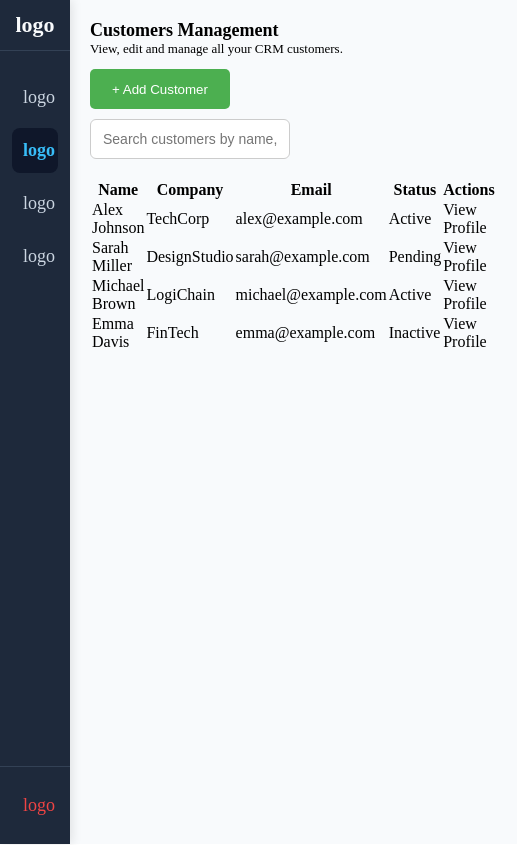
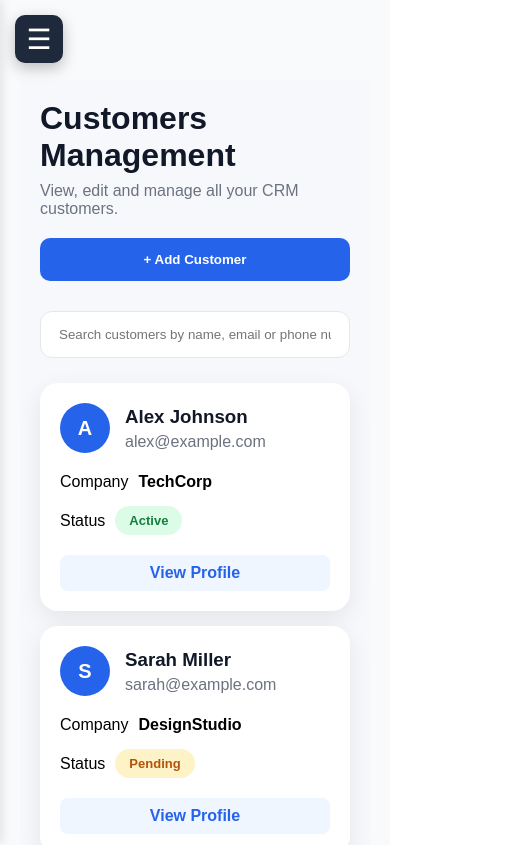
Before and after one commit to benjamin-dreje/Crm-System, a Next.js app in the folder frontend/: page /crm/customers in a window 390 px wide. Shown: the top 845 px of the page, 517 px wide, since content can reach past the window. Built offline with nearby package versions, Linux system fonts and the light colour scheme.

Commit message:
desing+seed

```diff
--- a/frontend/src/app/crm/component/navbar/page.js
+++ b/frontend/src/app/crm/component/navbar/page.js
@@ -1,34 +1,47 @@
 "use client";
 
+import { useState } from "react";
 import Link from "next/link";
 import { usePathname } from "next/navigation";
-import "./sidebar.css"; // טעינת ה-CSS הרגיל מאותה תיקייה
-import { useRouter } from "next/navigation";
+import "./sidebar.css";
 import { authUtils } from "../../../../utils/auth";
 
 export default function Navbar() {
   const pathname = usePathname();
-  const router = useRouter();
+  const [isOpen, setIsOpen] = useState(false);
 
   const handleLogout = async () => {
+    setIsOpen(false);
     await authUtils.clearToken();
-
-    // עושה רענון קשיח ומעביר לדף לוגין - מנקה את הזיכרון של הדפדפן לגמרי
     window.location.href = "/login";
   };
+
   return (
-    <div className="sidebar-container">
-      {/* Logo/Brand Section */}
+    <>
+      {/* Hamburger Button - Mobile Only */}
+      <button className="hamburger-btn" onClick={() => setIsOpen(!isOpen)}>
+        ☰
+      </button>
+
+      {/* Dark Overlay */}
+      {isOpen && (
+        <div className="sidebar-overlay" onClick={() => setIsOpen(false)} />
+      )}
+
+      {/* Sidebar */}
+      <div className={`sidebar-container ${isOpen ? "open" : ""}`}>
+        {/* Logo */}
         <div className="sidebar-brand">
           <span className="brand-icon">logo</span>
           <span>CRM System</span>
         </div>
 
-      {/* Navigation Links */}
+        {/* Navigation */}
         <ul className="sidebar-menu">
           <li>
             <Link
               href="/crm"
+              onClick={() => setIsOpen(false)}
               className={`menu-link ${pathname === "/crm" ? "active" : ""}`}
             >
               <span className="link-icon">logo</span>
@@ -39,7 +52,10 @@ export default function Navbar() {
           <li>
             <Link
               href="/crm/customers"
-            className={`menu-link ${pathname === "/crm/customers" ? "active" : ""}`}
+              onClick={() => setIsOpen(false)}
+              className={`menu-link ${
+                pathname === "/crm/customers" ? "active" : ""
+              }`}
             >
               <span className="link-icon">logo</span>
               <span>Customers</span>
@@ -49,17 +65,23 @@ export default function Navbar() {
           <li>
             <Link
               href="/crm/profile"
-            className={`menu-link ${pathname === "/crm/profile" ? "active" : ""}`}
+              onClick={() => setIsOpen(false)}
+              className={`menu-link ${
+                pathname === "/crm/profile" ? "active" : ""
+              }`}
             >
               <span className="link-icon">logo</span>
-            <span>profile</span>
+              <span>Profile</span>
             </Link>
           </li>
 
           <li>
             <Link
               href="/crm/settings"
-            className={`menu-link ${pathname === "/crm/settings" ? "active" : ""}`}
+              onClick={() => setIsOpen(false)}
+              className={`menu-link ${
+                pathname === "/crm/settings" ? "active" : ""
+              }`}
             >
               <span className="link-icon">logo</span>
               <span>Settings</span>
@@ -67,7 +89,7 @@ export default function Navbar() {
           </li>
         </ul>
 
-      {/* Footer Section */}
+        {/* Footer */}
         <div className="sidebar-footer">
           <Link href="/login" className="logout-link" onClick={handleLogout}>
             <span className="link-icon">logo</span>
@@ -75,5 +97,6 @@ export default function Navbar() {
           </Link>
         </div>
       </div>
+    </>
   );
 }
--- a/frontend/src/app/crm/component/navbar/sidebar.css
+++ b/frontend/src/app/crm/component/navbar/sidebar.css
@@ -94,19 +94,66 @@
 }
 
 /* Responsive UI */
+/* ===========================
+   Mobile Hamburger Menu
+=========================== */
+
+.hamburger-btn {
+  display: none;
+}
+
+.sidebar-overlay {
+  display: none;
+}
+
 @media (max-width: 768px) {
+  .hamburger-btn {
+    display: flex;
+    justify-content: center;
+    align-items: center;
+    position: fixed;
+    top: 15px;
+    left: 15px;
+    width: 48px;
+    height: 48px;
+    border: none;
+    border-radius: 10px;
+    background: #1e293b;
+    color: #fff;
+    font-size: 28px;
+    cursor: pointer;
+    z-index: 1001;
+    box-shadow: 0 5px 15px rgba(0, 0, 0, 0.25);
+  }
+
+  .sidebar-overlay {
+    display: block;
+    position: fixed;
+    inset: 0;
+    background: rgba(0, 0, 0, 0.45);
+    z-index: 999;
+  }
+
   .sidebar-container {
-    width: 70px;
+    width: 260px;
+    transform: translateX(-100%);
+    transition: transform 0.3s ease;
+    z-index: 1000;
   }
+
+  .sidebar-container.open {
+    transform: translateX(0);
+  }
+
+  .sidebar-brand,
+  .sidebar-menu .menu-link,
+  .sidebar-footer .logout-link {
+    justify-content: flex-start;
+  }
+
   .sidebar-brand span:last-child,
   .sidebar-menu .menu-link span:last-child,
   .sidebar-footer .logout-link span:last-child {
-    display: none; /* מסתיר את הטקסט במובייל, משאיר רק אייקון */
-  }
-  .sidebar-brand,
-  .sidebar-menu .menu-link,
-  .sidebar-footer .logout-link {
-    justify-content: center;
-    padding: 12px;
+    display: inline;
   }
 }
--- a/frontend/src/app/crm/customers/customers.css
+++ b/frontend/src/app/crm/customers/customers.css
@@ -1,92 +1,218 @@
-* {
-  padding: 0;
-  margin: 0;
-  box-sizing: border-box;
+.customers-page {
+  background: #f7f8fc;
+  min-height: 100vh;
+  font-family: Arial, Helvetica, sans-serif;
 }
 
-.customers-page {
-  width: 100%;
-  overflow-x: hidden;
-}
+/* Header */
 
-/* HEADER */
 .page-header {
   display: flex;
   justify-content: space-between;
   align-items: center;
-  gap: 12px;
-  padding-bottom: 10px;
+  margin-bottom: 30px;
 }
 
+.page-header h1 {
+  margin: 0;
+  font-size: 32px;
+  font-weight: 700;
+  color: #111827;
+}
+
+.page-header p {
+  margin-top: 8px;
+  color: #6b7280;
+}
+
+/* Add Button */
+
 .btn-add {
-  height: 40px;
-  min-width: 120px;
-  background-color: #4caf50;
+  background: #2563eb;
   color: white;
   border: none;
-  border-radius: 5px;
+  padding: 14px 24px;
+  border-radius: 10px;
   cursor: pointer;
+  font-weight: 600;
 }
 
-.btn-add:hover {
-  background-color: #45a049;
-  transition: 0.3s;
-  transform: translateY(-1px);
-}
+/* Search */
 
-/* SEARCH */
 .search-container {
-  display: flex;
-  padding-bottom: 20px;
-  width: 100%;
+  margin-bottom: 25px;
 }
 
 .search-input {
   width: 100%;
-  max-width: 500px;
-  height: 42px;
-
-  padding: 0 12px;
-  border: 1px solid #ccc;
-  border-radius: 8px;
-
-  font-size: 15px;
+  padding: 15px 18px;
+  border: 1px solid #e5e7eb;
+  border-radius: 12px;
   outline: none;
 }
 
-/* 🔥 RESPONSIVE */
-@media (max-width: 600px) {
+/* Desktop Table */
+
+.table-container {
+  background: white;
+  border-radius: 16px;
+  overflow: hidden;
+  box-shadow: 0 8px 24px rgba(0, 0, 0, 0.05);
+}
+
+.customers-table {
+  width: 100%;
+  border-collapse: collapse;
+}
+
+.customers-table th {
+  padding: 18px;
+  text-align: left;
+  background: #f9fafb;
+  color: #6b7280;
+}
+
+.customers-table td {
+  padding: 18px;
+  border-top: 1px solid #f1f5f9;
+}
+
+.customer-name {
+  font-weight: 600;
+}
+
+/* Status */
+
+.status-badge {
+  padding: 7px 14px;
+  border-radius: 20px;
+  font-size: 13px;
+  font-weight: 600;
+}
+
+.status-badge.active {
+  background: #dcfce7;
+  color: #15803d;
+}
+
+.status-badge.pending {
+  background: #fef3c7;
+  color: #b45309;
+}
+
+.status-badge.inactive {
+  background: #fee2e2;
+  color: #b91c1c;
+}
+
+/* View Button */
+
+.btn-view {
+  display: inline-block;
+  padding: 9px 18px;
+  border-radius: 8px;
+  background: #eff6ff;
+  color: #2563eb;
+  text-decoration: none;
+  font-weight: 600;
+}
+
+.btn-view:hover {
+  background: #2563eb;
+  color: white;
+}
+
+/* Mobile Cards hidden by default */
+
+.customers-cards {
+  display: none;
+}
+
+/* ===================
+      MOBILE
+=================== */
+
+@media (max-width: 900px) {
+  .customers-page {
+    padding: 20px;
+  }
+
   .page-header {
     flex-direction: column;
     align-items: flex-start;
+    gap: 20px;
   }
 
   .btn-add {
-    width: 140px;
+    width: 100%;
   }
 
-  .search-input {
-    max-width: 100%;
+  /* Hide table */
+
+  .table-container {
+    display: none;
+  }
+
+  /* Show cards */
+
+  .customers-cards {
+    display: flex;
+    flex-direction: column;
+    gap: 15px;
+  }
+
+  .customer-card {
+    background: white;
+    padding: 20px;
+    border-radius: 18px;
+    box-shadow: 0 8px 25px rgba(0, 0, 0, 0.08);
+  }
+
+  .customer-card-header {
+    display: flex;
+    align-items: center;
+    gap: 15px;
+    margin-bottom: 20px;
+  }
+
+  .avatar {
+    width: 50px;
+    height: 50px;
+    border-radius: 50%;
+    background: #2563eb;
+    color: white;
+    display: flex;
+    justify-content: center;
+    align-items: center;
+    font-size: 20px;
+    font-weight: bold;
+  }
+
+  .customer-card-header h3 {
+    margin: 0;
+    color: #111827;
+  }
+
+  .customer-card-header p {
+    margin-top: 5px;
+    color: #6b7280;
+  }
+
+  .customer-card-info {
+    display: flex;
+    flex-direction: column;
+    gap: 15px;
+    margin-bottom: 20px;
+  }
+
+  .customer-card-info div {
+    display: flex;
+    align-items: center;
+    gap: 10px;
+  }
+
+  .btn-view {
+    width: 100%;
+    text-align: center;
   }
 }
-
-@media (max-width: 400px) {
-  .search-container {
-    display: block;
-    width: 200px;
-  }
-
-  .search-input {
-    font-size: 14px;
-    height: 40px;
-    border-radius: 6px;
-  }
-
-  .page-header h1 {
-    font-size: 18px;
-  }
-
-  .page-header p {
-    font-size: 13px;
-  }
-}
--- a/frontend/src/app/crm/customers/page.js
+++ b/frontend/src/app/crm/customers/page.js
@@ -2,11 +2,8 @@
 
 import Link from "next/link";
 import "./customers.css";
-// ייבוא ה-Hook שלך (אם הוא מחזיר את כל הלקוחות, או שנשתמש ברשימה זמנית)
-// import { useCustomers } from "@/hook/useCustomers";
 
 export default function CustomersPage() {
-  // רשימת לקוחות לדוגמה (במציאות זה יגיע מה-Hook או ה-API שלך)
   const dummyCustomers = [
     {
       id: "6a35a72d4aeb7cd0d4ec4ba7",
@@ -40,12 +37,12 @@ export default function CustomersPage() {
 
   return (
     <div className="customers-page">
-      {/* כותרת העמוד ופעולות מהירות */}
       <div className="page-header">
         <div>
           <h1>Customers Management</h1>
           <p>View, edit and manage all your CRM customers.</p>
         </div>
+
         <button className="btn-add">+ Add Customer</button>
       </div>
 
@@ -57,7 +54,46 @@ export default function CustomersPage() {
         />
       </div>
 
-      {/* טבלת הלקוחות */}
+      {/* Mobile Cards */}
+      <div className="customers-cards">
+        {dummyCustomers.map((customer) => (
+          <div className="customer-card" key={customer.id}>
+            <div className="customer-card-header">
+              <div className="avatar">{customer.name.charAt(0)}</div>
+
+              <div>
+                <h3>{customer.name}</h3>
+
+                <p>{customer.email}</p>
+              </div>
+            </div>
+
+            <div className="customer-card-info">
+              <div>
+                <span>Company</span>
+
+                <strong>{customer.company}</strong>
+              </div>
+
+              <div>
+                <span>Status</span>
+
+                <span
+                  className={`status-badge ${customer.status.toLowerCase()}`}
+                >
+                  {customer.status}
+                </span>
+              </div>
+            </div>
+
+            <Link href={`/crm/customer/${customer.id}`} className="btn-view">
+              View Profile
+            </Link>
+          </div>
+        ))}
+      </div>
+
+      {/* Desktop Table */}
       <div className="table-container">
         <table className="customers-table">
           <thead>
@@ -69,12 +105,16 @@ export default function CustomersPage() {
               <th>Actions</th>
             </tr>
           </thead>
+
           <tbody>
             {dummyCustomers.map((customer) => (
               <tr key={customer.id}>
                 <td className="customer-name">{customer.name}</td>
+
                 <td>{customer.company}</td>
+
                 <td>{customer.email}</td>
+
                 <td>
                   <span
                     className={`status-badge ${customer.status.toLowerCase()}`}
@@ -82,8 +122,8 @@ export default function CustomersPage() {
                     {customer.status}
                   </span>
                 </td>
+
                 <td>
-                  {/* ניתוב דינמי לעמוד הלקוח הספציפי לפי ה-ID שלו */}
                   <Link
                     href={`/crm/customer/${customer.id}`}
                     className="btn-view"
--- a/frontend/src/app/crm/profile/profile.css
+++ b/frontend/src/app/crm/profile/profile.css
@@ -1,21 +1,197 @@
+.profile-page {
+  min-height: 100vh;
+  background: #f7f8fc;
+  font-family: Arial, Helvetica, sans-serif;
+}
+
+/* Header */
+
 .page-header {
   display: flex;
   justify-content: space-between;
+  align-items: center;
+  margin-bottom: 30px;
+}
+
+.page-header h1 {
+  margin: 0;
+  font-size: 32px;
+  color: #111827;
+  font-weight: 700;
 }
 
 .profile-header-info {
-  gap: 10px;
+  display: flex;
+  align-items: center;
+  gap: 15px;
+}
+
+.role-badge {
+  background: #2563eb;
+  color: white;
+  padding: 8px 16px;
+  border-radius: 20px;
+  font-size: 14px;
+  font-weight: 600;
+}
+
+.profile-avatar {
+  width: 55px;
+  height: 55px;
+  background: #1e293b;
+  color: white;
+  border-radius: 50%;
   display: flex;
   align-items: center;
   justify-content: center;
+  font-size: 28px;
 }
-.role-badge {
-  color: #fff;
-  background-color: #1e293b85;
-  border-radius: 4px;
-  padding: 4px;
+
+/* Main Layout */
+
+.profile-grid {
+  display: grid;
+  grid-template-columns: 320px 1fr;
+  gap: 25px;
+}
+
+/* Cards */
+
+.profile-card {
+  background: white;
+  border-radius: 18px;
+  padding: 30px;
+  box-shadow: 0 8px 25px rgba(0, 0, 0, 0.06);
+}
+
+/* Summary Card */
+
+.summary-card {
+  text-align: center;
+  height: fit-content;
+}
+
+.summary-card h2 {
+  margin: 0;
+  color: #111827;
+  font-size: 24px;
+}
+
+.profile-email {
+  margin-top: 10px;
+  color: #6b7280;
+  font-size: 15px;
+}
+
+/* Form */
+
+.form-card h3 {
+  margin-top: 0;
+  margin-bottom: 25px;
+  color: #111827;
+  font-size: 22px;
+}
+
+.profile-form {
   display: flex;
-  justify-content: center;
-  /* align-content: center; */
+  flex-direction: column;
+  gap: 20px;
+}
+
+.form-group {
+  display: flex;
+  flex-direction: column;
+  gap: 8px;
+}
+
+.form-group label {
+  color: #374151;
+  font-size: 14px;
+  font-weight: 600;
+}
+
+.form-group input[type="text"],
+.form-group input[type="email"] {
+  width: 100%;
+  padding: 14px 16px;
+  border: 1px solid #e5e7eb;
+  border-radius: 12px;
+  font-size: 15px;
+  outline: none;
+  transition: 0.2s;
+}
+
+.form-group input:focus {
+  border-color: #2563eb;
+  box-shadow: 0 0 0 4px rgba(37, 99, 235, 0.15);
+}
+
+/* Checkbox */
+
+.checkbox-group {
+  flex-direction: row;
   align-items: center;
+  gap: 10px;
 }
+
+.checkbox-group input {
+  width: 18px;
+  height: 18px;
+  accent-color: #2563eb;
+}
+
+/* Button */
+
+.btn-save {
+  margin-top: 10px;
+  background: #2563eb;
+  color: white;
+  border: none;
+  padding: 14px 25px;
+  border-radius: 12px;
+  font-size: 15px;
+  font-weight: 600;
+  cursor: pointer;
+  transition: 0.25s;
+}
+
+.btn-save:hover {
+  background: #1d4ed8;
+}
+
+/* Mobile */
+
+@media (max-width: 900px) {
+  .profile-page {
+    padding: 20px;
+  }
+
+  .page-header {
+    flex-direction: column;
+    align-items: flex-start;
+    gap: 20px;
+  }
+
+  .profile-header-info {
+    width: 100%;
+    justify-content: space-between;
+  }
+
+  .profile-grid {
+    grid-template-columns: 1fr;
+  }
+
+  .profile-card {
+    padding: 22px;
+  }
+}
+
+@media (max-width: 500px) {
+  .page-header h1 {
+    font-size: 26px;
+  }
+
+  .role-badge {
+    font-size: 12px;
+  }
+}
--- a/frontend/src/app/globals.css
+++ b/frontend/src/app/globals.css
@@ -27,19 +27,21 @@ a {
   min-height: 100vh;
 }
 
-/* הפתרון לבעיית ההסתרה: מזיזים את התוכן ימינה בדיוק ברוחב של הסיידבר (260px) */
+/* אזור התוכן */
 .crm-main-content {
-  flex-grow: 1;
-  margin-left: 260px; /* המרווח שמונע מהסיידבר להסתיר את הטקסט */
+  flex: 1;
+  margin-left: 260px;
   padding: 40px;
-  box-sizing: border-box;
-  background-color: #f8fafc; /* רקע בהיר ונקי לתוכן */
+  min-height: 100vh;
+  background: #f8fafc;
+  transition: all 0.3s ease;
 }
 
-/* התאמה למובייל - אם הסיידבר מתכווץ ל-70px במסכים קטנים */
+/* Mobile */
 @media (max-width: 768px) {
   .crm-main-content {
-    margin-left: 70px;
-    padding: 20px;
+    margin-left: 0;
+    width: 100%;
+    padding: 80px 20px 20px;
   }
 }
```
Also changed, not shown: 1 other file (tests, documents, lock files or other folders). Lines whose indentation alone changed are shown as unchanged.
